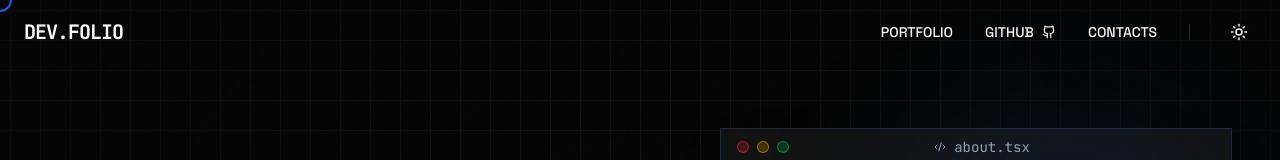
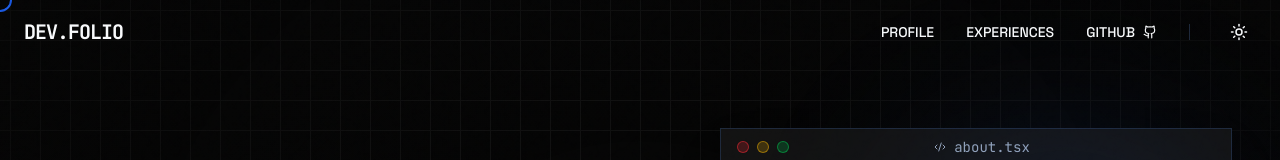
Before and after one commit to imrude16/My-Portfolio, a React (Vite) app: page / in a window 1280 px wide. Shown: the top 160 px of the page. Built offline with nearby package versions, Linux system fonts and the light colour scheme.

Commit message:
UI Enhancement

```diff
--- a/src/components/Experience.tsx
+++ b/src/components/Experience.tsx
@@ -72,7 +72,7 @@ const cardVariants: Variants = {
 
 const Experience: React.FC = () => {
   return (
-    <section className="w-full py-20 bg-background border-t border-borderColor">
+    <section id="experience" className="w-full py-20 bg-background border-t border-borderColor">
       <div className="max-w-7xl mx-auto px-6">
 
         <div className="flex items-end justify-between mb-12">
--- a/src/components/Navbar.tsx
+++ b/src/components/Navbar.tsx
@@ -86,7 +86,13 @@ const Navbar: React.FC<NavbarProps> = ({ toggleTheme, isDarkMode }) => {
               onClick={() => scrollToSection('home')}
               className="text-sm font-medium hover:text-primary transition-colors"
             >
-              PORTFOLIO
+              PROFILE
+            </button>
+            <button
+              onClick={() => scrollToSection('experience')}
+              className="text-sm font-medium hover:text-primary transition-colors"
+            >
+              EXPERIENCES
             </button>
             <a
               href="https://github.com/imrude16"
@@ -97,12 +103,6 @@ const Navbar: React.FC<NavbarProps> = ({ toggleTheme, isDarkMode }) => {
             >
               GITHUB <Github size={14} />
             </a>
-            <button
-              onClick={() => scrollToSection('contact')}
-              className="text-sm font-medium hover:text-primary transition-colors"
-            >
-              CONTACTS
-            </button>
 
             <div className="w-px h-4 bg-borderColor"></div>
 
@@ -159,7 +159,13 @@ const Navbar: React.FC<NavbarProps> = ({ toggleTheme, isDarkMode }) => {
               onClick={() => scrollToSection('home')}
               className="text-2xl font-bold hover:text-primary transition-colors"
             >
-              PORTFOLIO
+              PROFILE
+            </button>
+            <button
+              onClick={() => scrollToSection('experience')}
+              className="text-2xl font-bold hover:text-primary transition-colors"
+            >
+              EXPERIENCES
             </button>
             <a
               href="https://github.com"
@@ -170,12 +176,6 @@ const Navbar: React.FC<NavbarProps> = ({ toggleTheme, isDarkMode }) => {
             >
               GITHUB <Github size={24} />
             </a>
-            <button
-              onClick={() => scrollToSection('contact')}
-              className="text-2xl font-bold hover:text-primary transition-colors"
-            >
-              CONTACTS
-            </button>
           </motion.div>
         )}
       </AnimatePresence>
--- a/src/components/Projects.tsx
+++ b/src/components/Projects.tsx
@@ -10,7 +10,7 @@ const projects: Project[] = [
     description: 'AI-driven trading platform delivering personalized investment recommendations.',
     fullDescription: 'A full-stack trading platform that automates daily market summaries and provides AI-generated insights to help investors make informed decisions. Features include personalized recommendations based on market data and user preferences, automated scheduling for market updates, and real-time email alerts.',
     videoUrl: 'https://storage.googleapis.com/gtv-videos-bucket/sample/ForBiggerBlazes.mp4',
-    techStack: ['Next.js', 'MongoDB', 'TailwindCSS', 'Gemini API'],
+    techStack: ['Next.js', 'MongoDB', 'TailwindCSS', 'Gemini'],
     liveLink: 'https://siggnalist.vercel.app/',
     githubLink: 'https://github.com/imrude16/trading-app'
   },
@@ -20,7 +20,7 @@ const projects: Project[] = [
     description: 'Context-aware chat application with persistent memory and real-time messaging.',
     fullDescription: 'An AI-powered chat application enabling task-specific conversations with persistent memory and user session management. Features include secure user authentication, real-time message synchronization, dynamic AI controls, and integration with OpenAI and Gemini APIs for intelligent responses. Built with modern animation and responsive design.',
     videoUrl: 'https://storage.googleapis.com/gtv-videos-bucket/sample/ForBiggerEscapes.mp4',
-    techStack: ['React 19', 'TypeScript', 'Framer Motion', 'OpenAI API'],
+    techStack: ['React', 'TypeScript', 'Motion', 'OpenAI'],
     liveLink: 'https://github.com/imrude16/ai-chat-app',
     githubLink: 'https://github.com/imrude16/ai-chat-app'
   },
```
